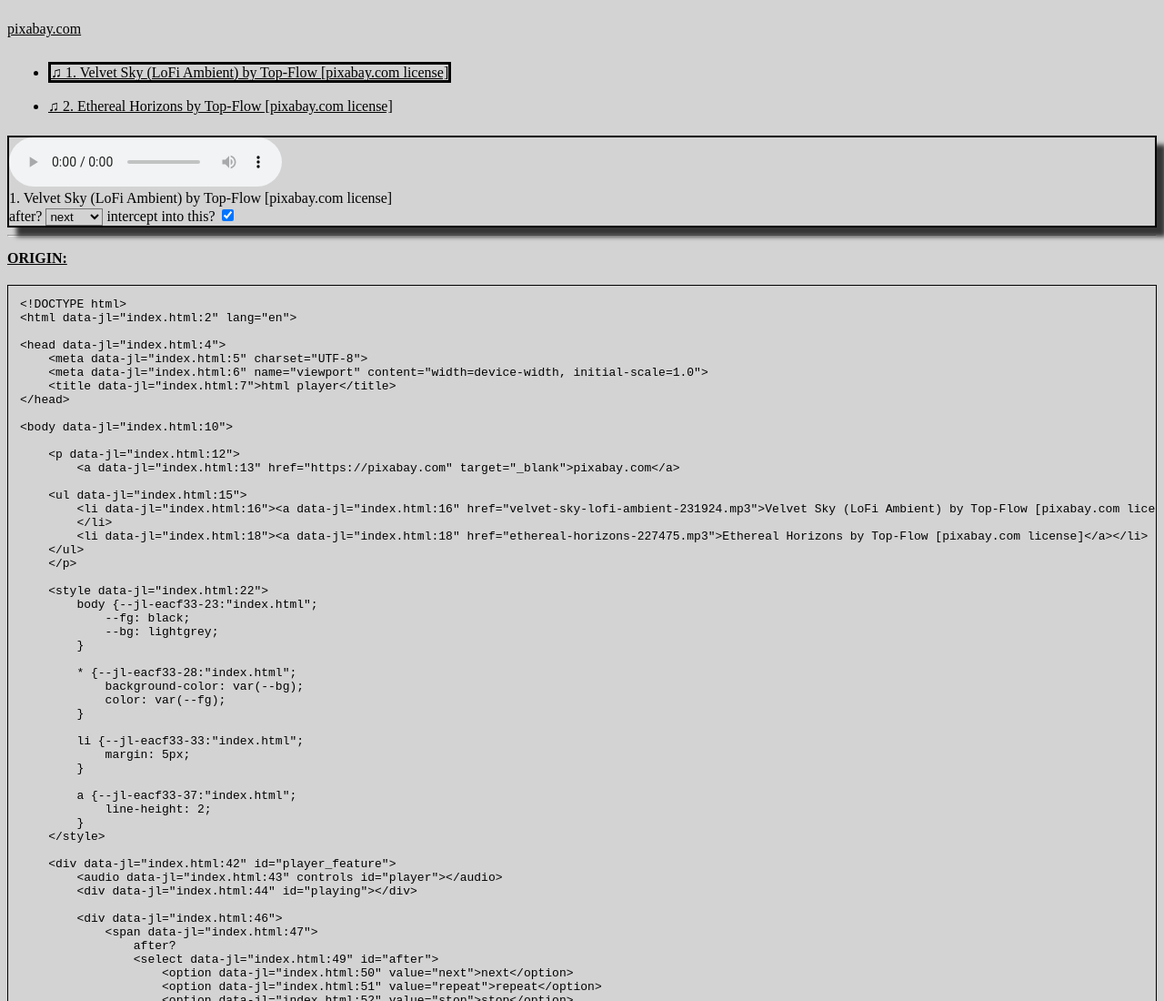
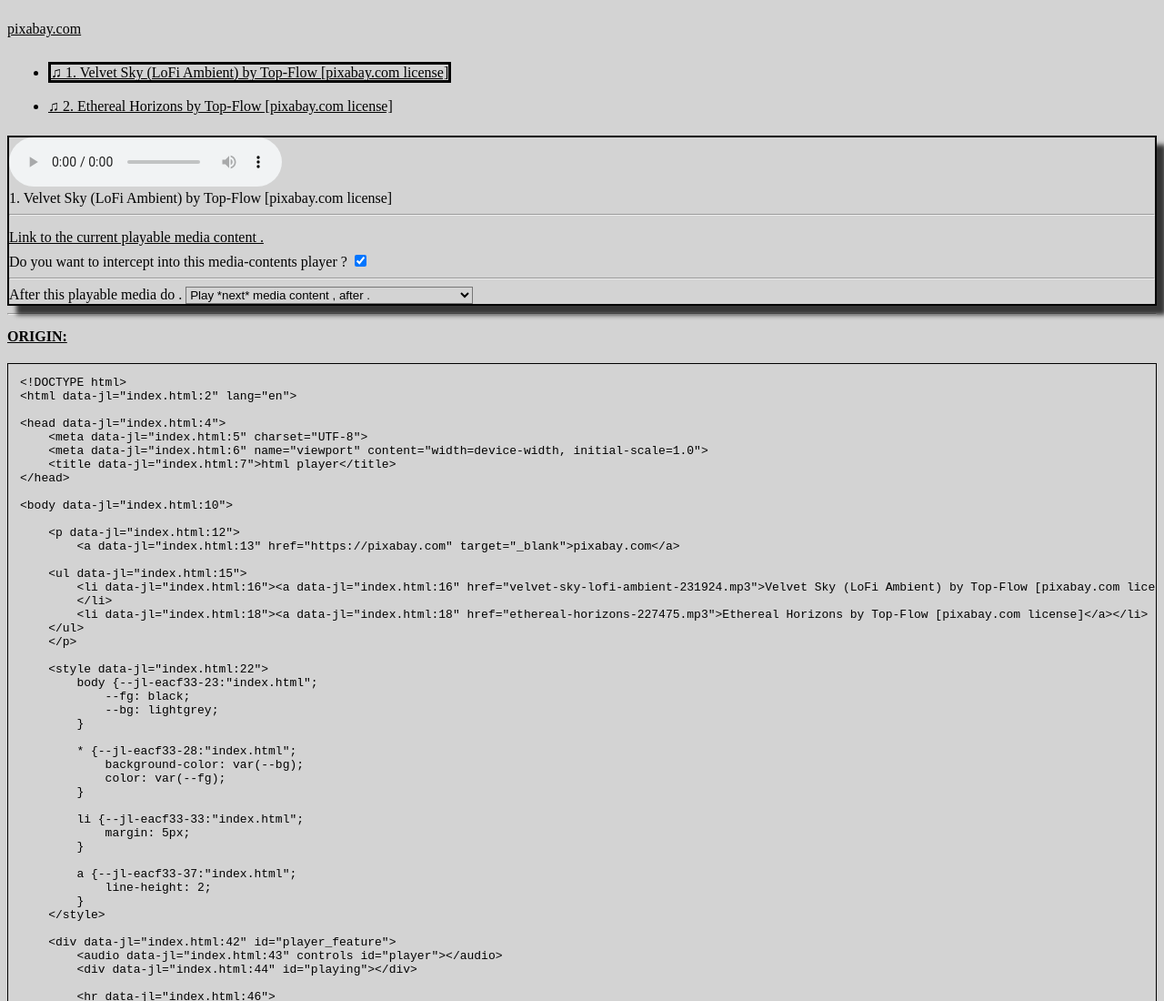
Before and after one commit to arkenidar/dhtml5_player, a plain HTML site: page index.html in a window 1280 px wide. Shown: the top 1100 px of the page at 91% size. Drawn offline with Linux system fonts and the light colour scheme.

Commit message:
[ current playable media content ] Adds 'link_to_current_playable' as needed . Enhance media player controls with current playable link and improved options for media playback behavior

```diff
--- a/index.html
+++ b/index.html
@@ -43,18 +43,26 @@
         <audio controls id="player"></audio>
         <div id="playing"></div>
 
+        <hr>
         <div>
-            <span>
-                after?
-                <select id="after">
-                    <option value="next">next</option>
-                    <option value="repeat">repeat</option>
-                    <option value="stop">stop</option>
-                    <option value="playlist">playlist</option>
-                </select>
-            </span>
-
-            <span> intercept into this? <input type="checkbox" id="player_intercept" checked> </span>
+            <div><a id="link_to_current_playable" href="#" target="_blank">
+                    Link to the current playable media content . </a></div>
+            <div><label style="user-select: none;">
+                    Do you want to intercept into this media-contents player ?
+                    <input type="checkbox" id="player_intercept" checked>
+                </label></div>
+            <hr>
+            <div>
+                <span>
+                    After this playable media do .
+                    <select id="after">
+                        <option value="next"> Play *next* media content , after . </option>
+                        <option value="repeat"> *Repeat* the current media content . </option>
+                        <option value="stop"> *Stop* after the end of the current media content . </option>
+                        <option value="playlist"> Repeat this *playlist* of media contents . </option>
+                    </select>
+                </span>
+            </div>
         </div>
 
         <script src="player.js"></script>
```
